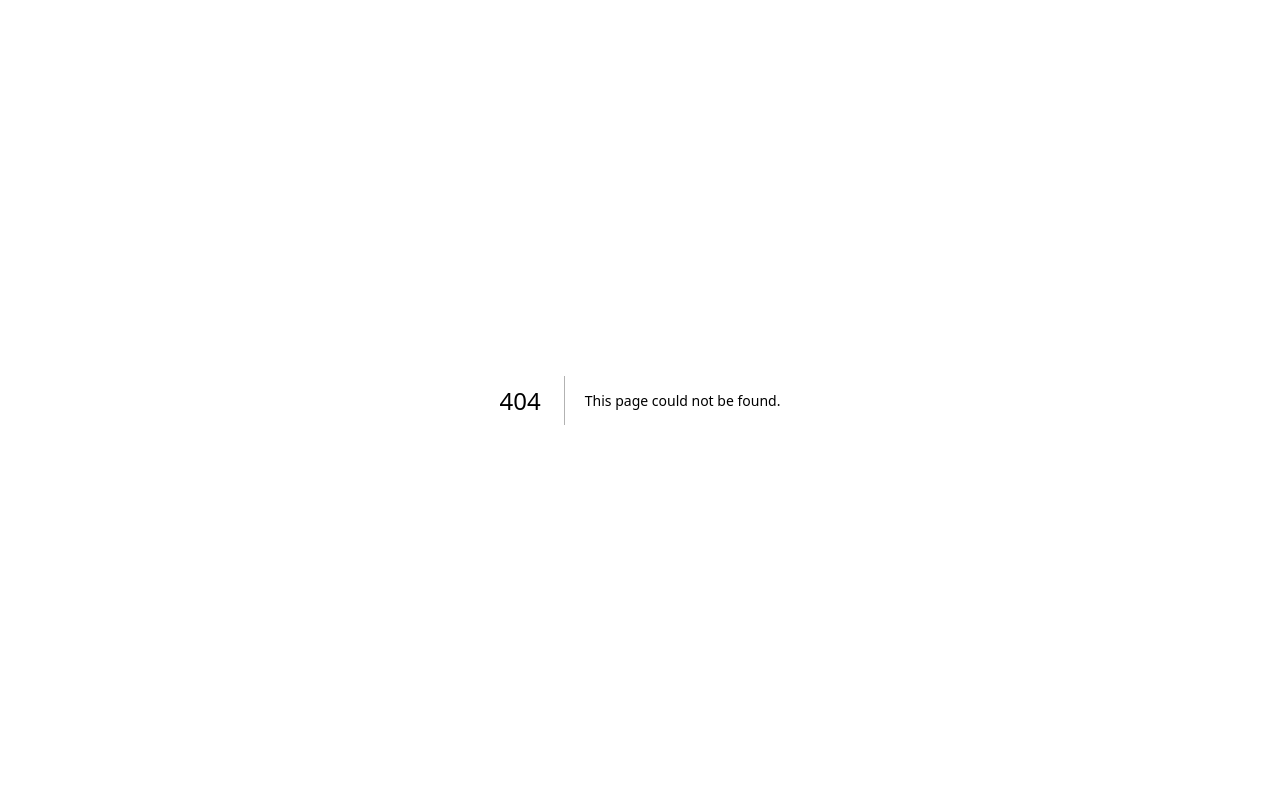
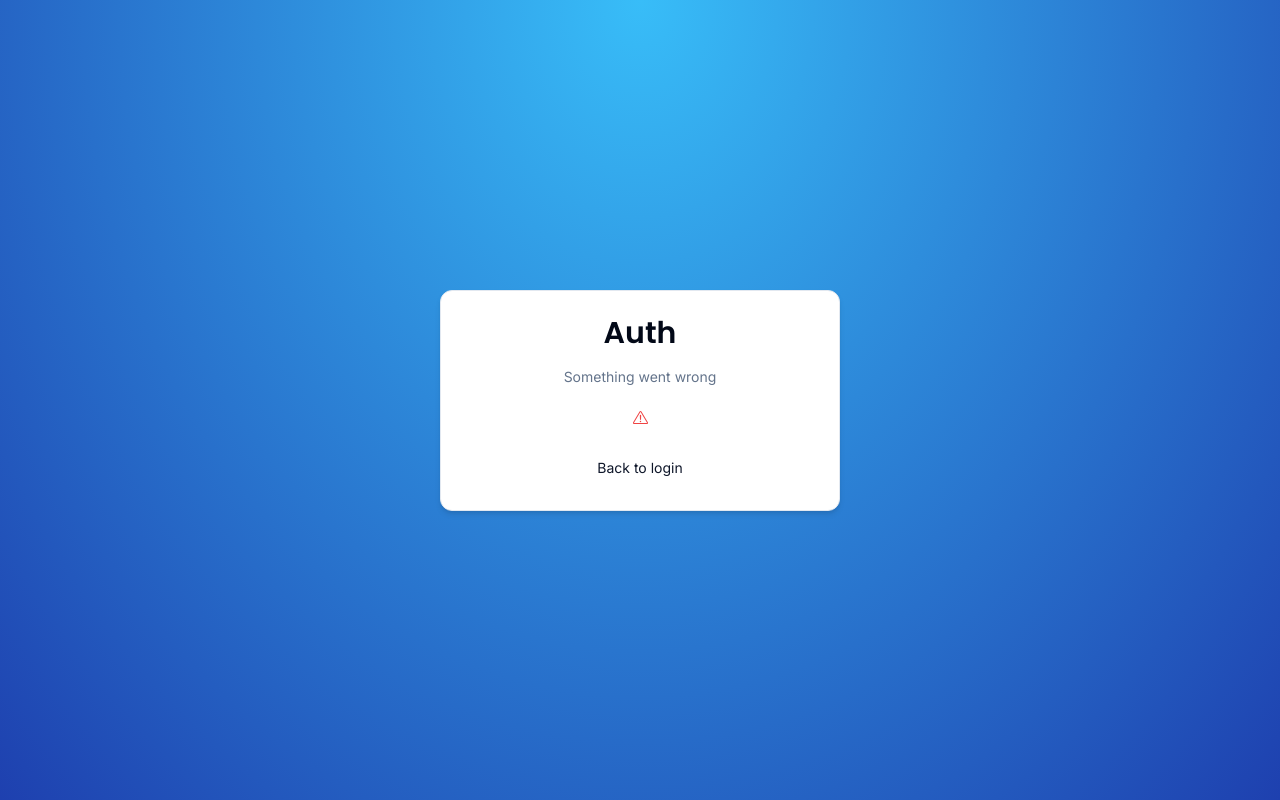
Before and after one commit to mike-shields-dev/next-auth-v5-tut, a Next.js app: page /auth/error in a window 1280 px wide. Before the commit this address had no page. Built offline with nearby package versions, Linux system fonts and the light colour scheme.

Commit message:
feat: Add /auth/error route that displays error-card

```diff
--- a/routes.ts
+++ b/routes.ts
@@ -10,7 +10,7 @@
  * These routes will redirect logged in users to DEFAULT_LOGIN_REDIRECT
  * @type {string[]}
  */
-const authRoutes = ["/auth/login", "/auth/register"];
+const authRoutes = ["/auth/login", "/auth/register", "/auth/error"];
 
 /**
  * The prefix for API auth routes.
@@ -22,6 +22,6 @@
  * The default redirect path after logging in.
  * @type {string}
  */
-const DEFAULT_LOGIN_REDIRECT ='/settings'
+const DEFAULT_LOGIN_REDIRECT = "/settings";
 
 export { apiAuthPrefix, authRoutes, DEFAULT_LOGIN_REDIRECT, publicRoutes };
--- /dev/null
+++ b/src/app/auth/error/page.tsx
@@ -0,0 +1,5 @@
+import { ErrorCard } from "@/components/auth/error-card";
+
+export default function AuthErrorPage() {
+  return <ErrorCard />;
+}
--- a/src/auth.ts
+++ b/src/auth.ts
@@ -14,6 +14,10 @@
   signIn,
   signOut,
 } = NextAuth({
+  pages: {
+    signIn: "/auth/login",
+    error: "/auth/error",
+  },
   events: {
     async linkAccount({ user }) {
       await db.user.update({
--- /dev/null
+++ b/src/components/auth/error-card.tsx
@@ -0,0 +1,16 @@
+import { CardWrapper } from "@/components/auth/card-wrapper";
+import { ExclamationTriangleIcon } from "@radix-ui/react-icons";
+
+export function ErrorCard() {
+  return (
+    <CardWrapper
+      headerLabel="Something went wrong"
+      backButtonHref="/auth/login"
+      backButtonLabel="Back to login"
+    >
+      <div className="w-full flex justify-center">
+        <ExclamationTriangleIcon className="text-destructive" />
+      </div>
+    </CardWrapper>
+  );
+}
```
